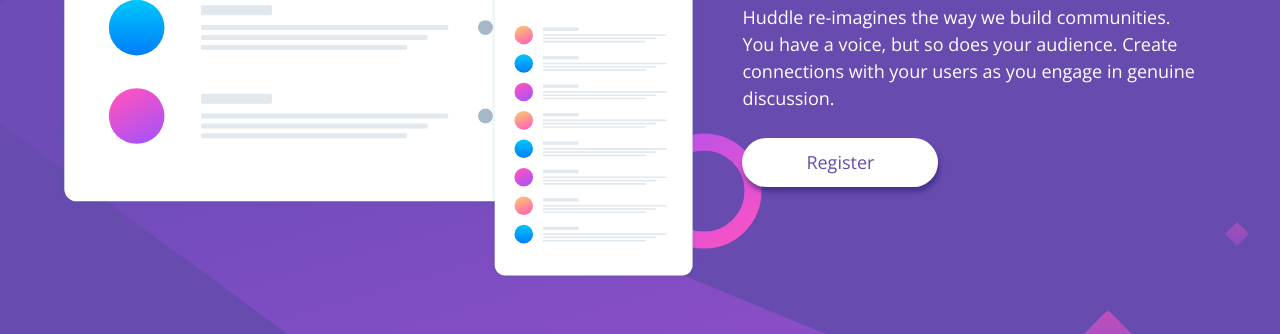
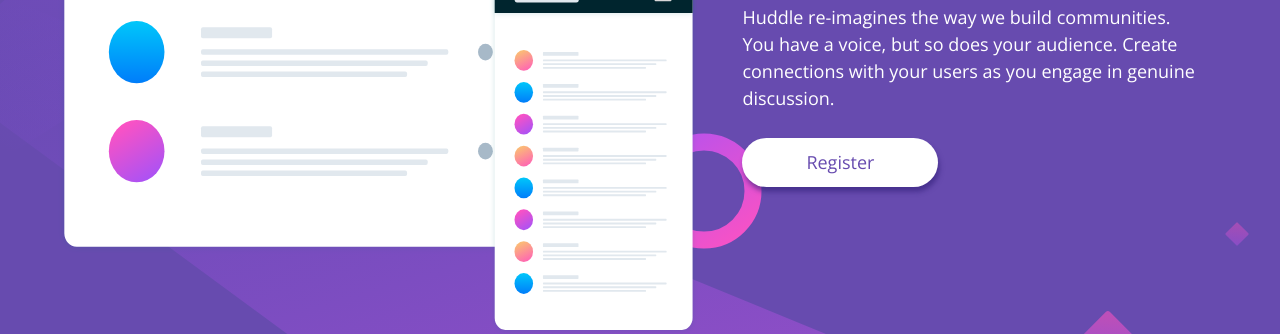
Before and after one commit to joangute/huddle-landing-page, a plain HTML site: page index.html in a window 1280 px wide. Shown: the part 372-706 px from the top of the page. Drawn offline with nearby package versions, Linux system fonts and the light colour scheme.

Commit message:
fixing positioning

```diff
--- a/css/style.css
+++ b/css/style.css
@@ -138,13 +138,13 @@ footer{
   }
   .hero{
     display: flex;
-    height: 50vh;
+    height: 64vh;
   }
   .hero-image{
     margin: 0;
     width: 50vw;
-    height: fit-content;
-
+/*    height: fit-content;
+*/
       }
   .hero-text{
     text-align: left;
```
